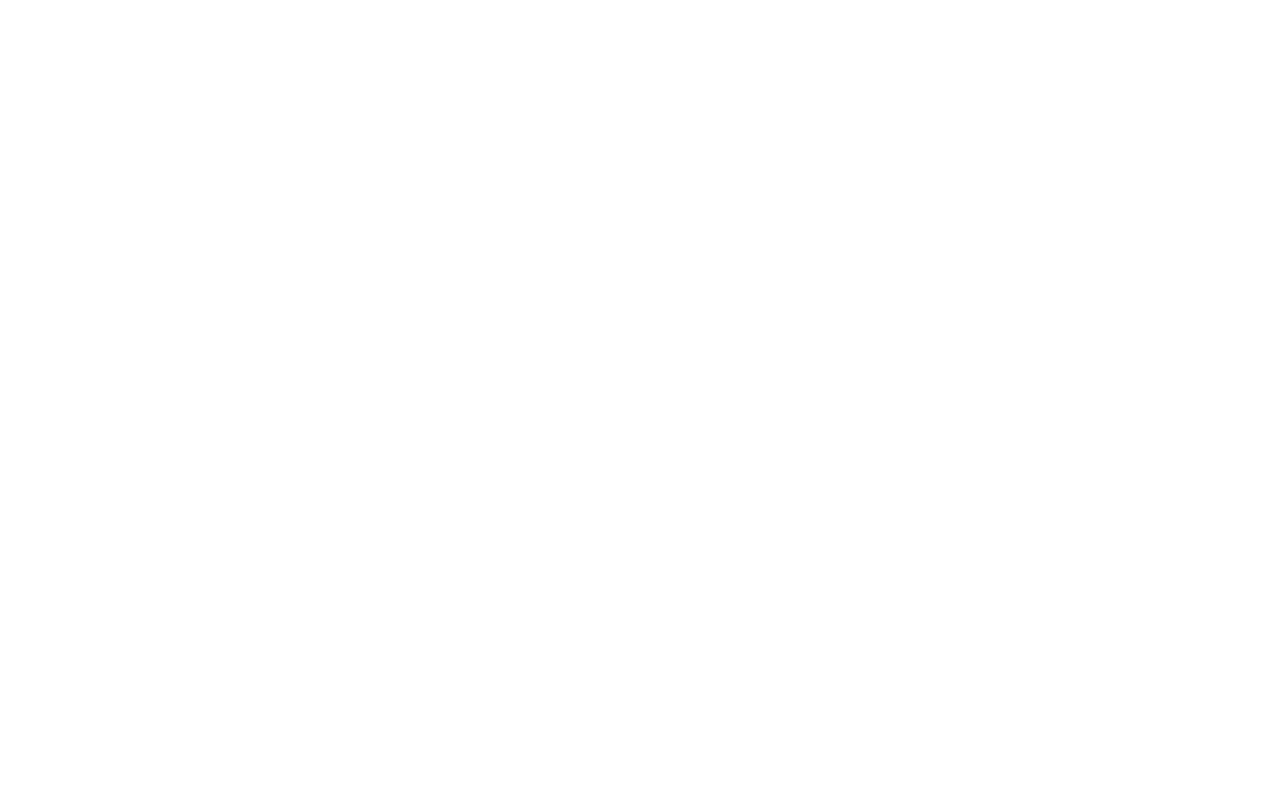
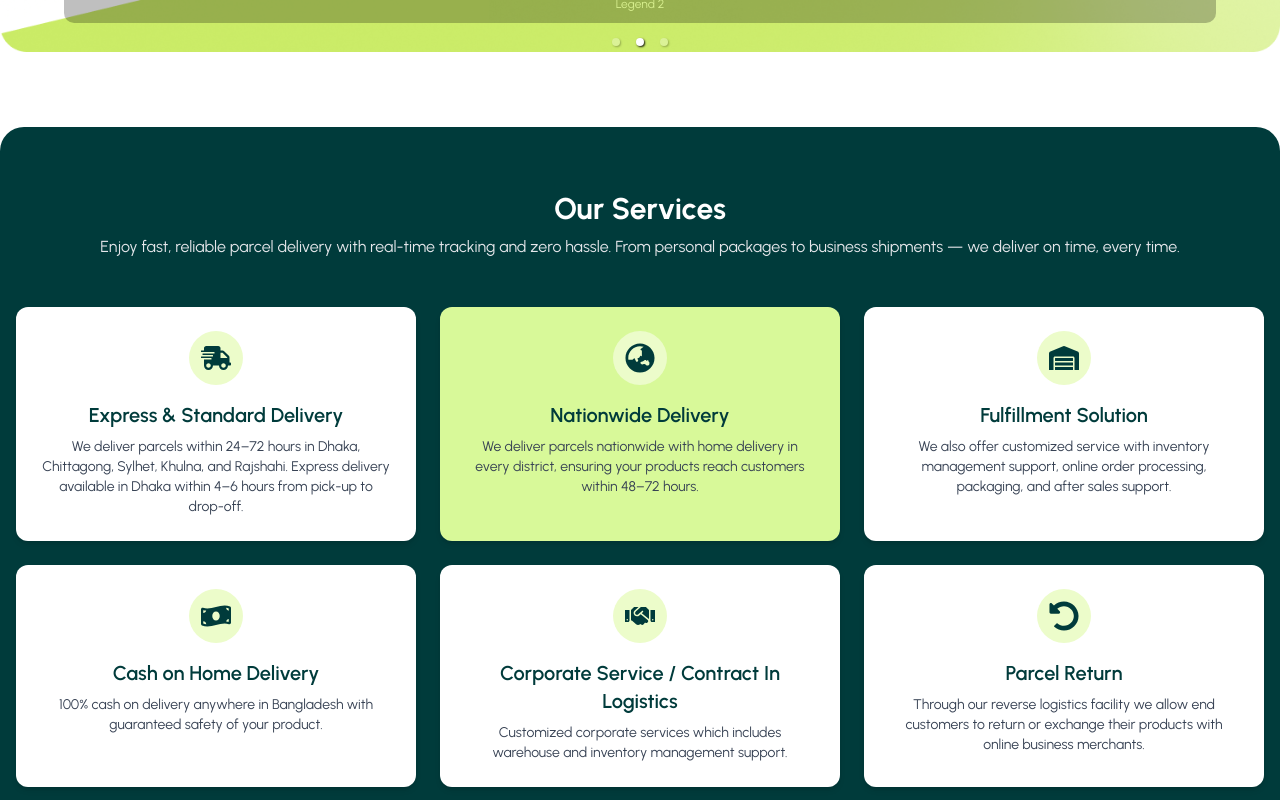
Before and after one commit to tahmid-khan-hub/Zap-Shift, a React (Vite) app: page / in a window 1280 px wide. Shown: the part 580-1380 px from the top of the page. Before the commit the page ends 800 px from the top, so only its background shows below. Built offline with nearby package versions, Linux system fonts and the light colour scheme.

Commit message:
added banner and services section

```diff
--- a/package.json
+++ b/package.json
@@ -13,6 +13,8 @@
     "@tailwindcss/vite": "^4.1.10",
     "react": "^19.1.0",
     "react-dom": "^19.1.0",
+    "react-icons": "^5.5.0",
+    "react-responsive-carousel": "^3.2.23",
     "react-router": "^7.6.2",
     "tailwindcss": "^4.1.10"
   },
--- /dev/null
+++ b/src/pages/Home/Banner/Banner.jsx
@@ -0,0 +1,27 @@
+import React from "react";
+import "react-responsive-carousel/lib/styles/carousel.min.css";
+import img1 from "../../../assets/banner/banner1.png"
+import img2 from "../../../assets/banner/banner2.png"
+import img3 from "../../../assets/banner/banner3.png"
+import { Carousel } from "react-responsive-carousel";
+
+const Banner = () => {
+  return (
+    <Carousel autoPlay={true} infiniteLoop={true} showThumbs={false}>
+      <div>
+        <img src={img1} />
+        <p className="legend">Legend 1</p>
+      </div>
+      <div>
+        <img src={img2} />
+        <p className="legend">Legend 2</p>
+      </div>
+      <div>
+        <img src={img3} />
+        <p className="legend">Legend 3</p>
+      </div>
+    </Carousel>
+  );
+};
+
+export default Banner;
--- a/src/pages/Home/Home/Home.jsx
+++ b/src/pages/Home/Home/Home.jsx
@@ -1,9 +1,12 @@
 import React from 'react';
+import Banner from '../Banner/Banner';
+import ServicesSection from '../Services/ServicesSection';
 
 const Home = () => {
     return (
         <div>
-            <h2>home</h2>
+            <Banner></Banner>
+            <ServicesSection></ServicesSection>
         </div>
     );
 };
--- /dev/null
+++ b/src/pages/Home/Services/ServicesCard.jsx
@@ -0,0 +1,41 @@
+import React from "react";
+// components/ServicesCard.jsx
+import {
+  FaShippingFast,
+  FaGlobeAsia,
+  FaWarehouse,
+  FaMoneyBillWave,
+  FaHandshake,
+  FaUndoAlt,
+} from "react-icons/fa";
+
+const iconMap = {
+  "Express & Standard Delivery": (
+    <FaShippingFast className="text-3xl text-[#003B3B]" />
+  ),
+  "Nationwide Delivery": <FaGlobeAsia className="text-3xl text-[#003B3B]" />,
+  "Fulfillment Solution": <FaWarehouse className="text-3xl text-[#003B3B]" />,
+  "Cash on Home Delivery": (
+    <FaMoneyBillWave className="text-3xl text-[#003B3B]" />
+  ),
+  "Corporate Service / Contract In Logistics": (
+    <FaHandshake className="text-3xl text-[#003B3B]" />
+  ),
+  "Parcel Return": <FaUndoAlt className="text-3xl text-[#003B3B]" />,
+};
+
+export default function ServicesCard({ title, description }) {
+  const isHighlighted = title === "Nationwide Delivery";
+
+  return (
+    <div
+      className={`rounded-xl p-6 text-black flex flex-col items-center text-center shadow-md transition-transform duration-300 hover:scale-[1.02] ${
+        isHighlighted ? "bg-lime-200" : "bg-white"
+      }`}
+    >
+      <div className="bg-lime-100 p-3 rounded-full mb-4">{iconMap[title]}</div>
+      <h3 className="text-xl font-semibold mb-2 text-[#003B3B]">{title}</h3>
+      <p className="text-sm text-gray-700">{description}</p>
+    </div>
+  );
+}
--- /dev/null
+++ b/src/pages/Home/Services/ServicesSection.jsx
@@ -0,0 +1,62 @@
+import React from "react";
+import ServicesCard from "./ServicesCard";
+
+const services = [
+  {
+    title: "Express & Standard Delivery",
+    description:
+      "We deliver parcels within 24–72 hours in Dhaka, Chittagong, Sylhet, Khulna, and Rajshahi. Express delivery available in Dhaka within 4–6 hours from pick-up to drop-off.",
+  },
+  {
+    title: "Nationwide Delivery",
+    description:
+      "We deliver parcels nationwide with home delivery in every district, ensuring your products reach customers within 48–72 hours.",
+  },
+  {
+    title: "Fulfillment Solution",
+    description:
+      "We also offer customized service with inventory management support, online order processing, packaging, and after sales support.",
+  },
+  {
+    title: "Cash on Home Delivery",
+    description:
+      "100% cash on delivery anywhere in Bangladesh with guaranteed safety of your product.",
+  },
+  {
+    title: "Corporate Service / Contract In Logistics",
+    description:
+      "Customized corporate services which includes warehouse and inventory management support.",
+  },
+  {
+    title: "Parcel Return",
+    description:
+      "Through our reverse logistics facility we allow end customers to return or exchange their products with online business merchants.",
+  },
+];
+
+const ServicesSection = () => {
+  return (
+    <section className="bg-[#003B3B] text-white py-16 px-4 rounded-3xl my-16">
+      <div className="max-w-7xl mx-auto text-center">
+        <h2 className="text-3xl font-bold mb-2">Our Services</h2>
+        <p className="mb-12 text-gray-200">
+          Enjoy fast, reliable parcel delivery with real-time tracking and zero
+          hassle. From personal packages to business shipments — we deliver on
+          time, every time.
+        </p>
+
+        <div className="grid grid-cols-1 sm:grid-cols-2 lg:grid-cols-3 gap-6">
+          {services.map((service, index) => (
+            <ServicesCard
+              key={index}
+              title={service.title}
+              description={service.description}
+            />
+          ))}
+        </div>
+      </div>
+    </section>
+  );
+};
+
+export default ServicesSection;
```
Also changed, not shown: 1 other file (tests, documents, lock files or other folders).
